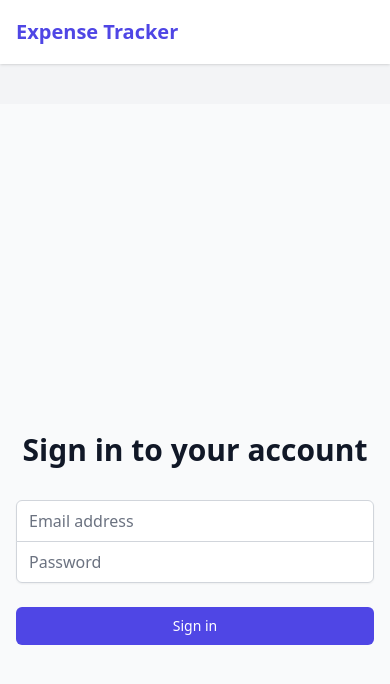
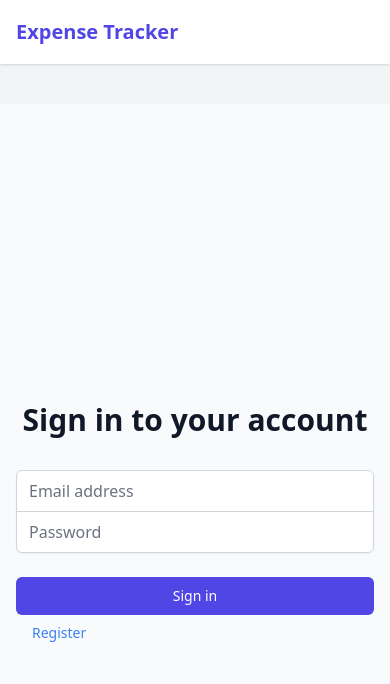
Before and after one commit to Oluwatobi97/Expenses-tracker, a React (Vite) app: page /login in a window 390 px wide. Shown: the top 684 px of the page. Built offline with nearby package versions, Linux system fonts and the light colour scheme; the HTML template or start-up script is replaced by a standard one.

Commit message:
i did some adjustment to the mobile view

```diff
--- a/src/components/LoginForm.tsx
+++ b/src/components/LoginForm.tsx
@@ -2,6 +2,7 @@ import { useState } from "react";
 import { useAuth } from "../context/AuthContext";
 import { LoginCredentials } from "../types/auth";
 import { useNavigate } from "react-router-dom";
+import { Link } from "react-router-dom";
 
 interface FormErrors {
   email?: string;
@@ -135,7 +136,14 @@ export default function LoginForm() {
             >
               {isSubmitting ? "Signing in..." : "Sign in"}
             </button>
+            <a
+              href="/register"
+              className="inline-flex items-center px-4 py-2  text-sm font-light text-blue-500 hover:text-indigo-700  "
+            >
+              Register
+            </a>
           </div>
+          <div className="mt-36"></div>
         </form>
       </div>
     </div>
--- a/src/components/RegisterForm.tsx
+++ b/src/components/RegisterForm.tsx
@@ -2,7 +2,7 @@ import { useState } from "react";
 import { useAuth } from "../context/AuthContext";
 import { RegisterCredentials } from "../types/auth";
 import { useNavigate } from "react-router-dom";
-
+import { Link } from "react-router-dom";
 interface FormErrors {
   name?: string;
   email?: string;
@@ -191,6 +191,12 @@ export default function RegisterForm() {
             >
               {isSubmitting ? "Registering..." : "Register"}
             </button>
+            <Link
+              to="/login"
+              className="inline-flex items-center px-4 py-2  text-sm font-light  text-indigo-600  hover:bg-gray-50"
+            >
+              Login
+            </Link>
           </div>
         </form>
       </div>
```
